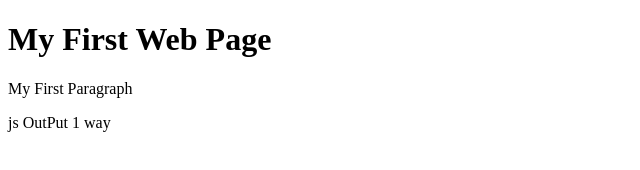
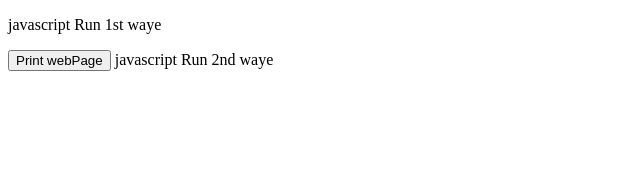
Before and after one commit to AbdurRahman-34/JavaScriptFundamentals-LWS, a plain HTML site: page JavaScript Output 02/index.html in a window 1280 px wide. Shown: the whole page, without its empty margins (0-640 px from the left). Drawn offline with Linux system fonts and the light colour scheme.

Commit message:
js out file done

```diff
--- a/JavaScript Output 02/index.html
+++ b/JavaScript Output 02/index.html
@@ -2,11 +2,24 @@
 <html>
 <body>
 
-<h1>My First Web Page</h1>
-<p>My First Paragraph</p>
+<p id="demo"></p>
+<button onclick="print()">Print webPage</button>
 
-<p id="demo"></p>
 
-<script src="output.js"></script>
+
+<script>
+// <!-- javascript Run 1st waye -->
+document.getElementById("demo").innerHTML="javascript Run 1st waye"
+
+// <!-- javascript Run 2nd waye -->
+document.write("javascript Run 2nd waye")
+
+// <!-- javascript Run 3rd waye -->
+alert("javascript Run 3rd waye")
+
+// <!-- javascript Run 3rd waye -->
+console.log("javascript Run Console dubbing purpose")
+
+</script>
 </body>
 </html>
--- a/JavaScript Output 02/output.js
+++ /dev/null
@@ -1,2 +0,0 @@
-// 1 Waye Javascript OutPut Run System::::::::::://
-document.getElementById("demo").innerHTML="js OutPut 1 way";
```
Also changed, not shown: JavaScript Output 02/note.txt (deleted).
